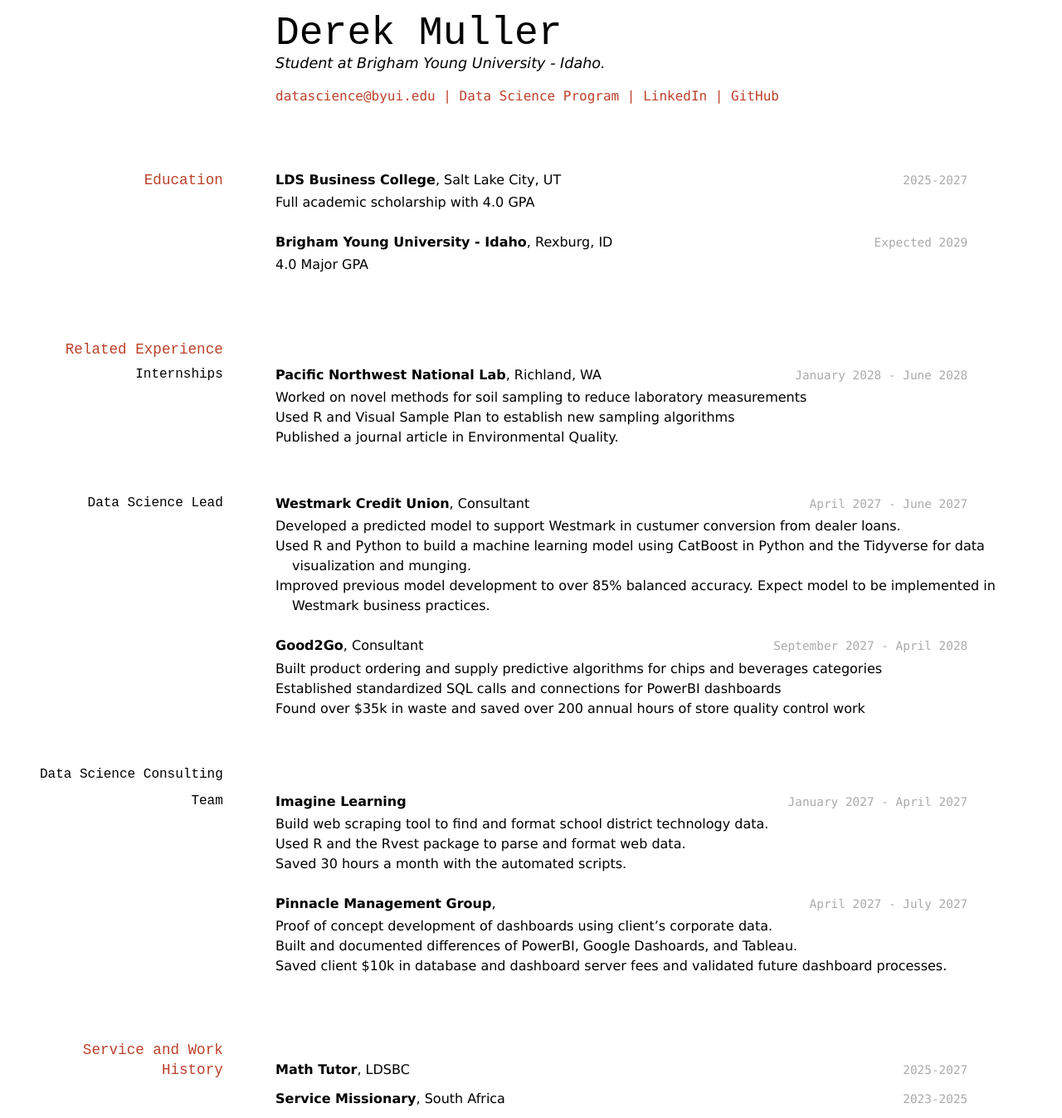
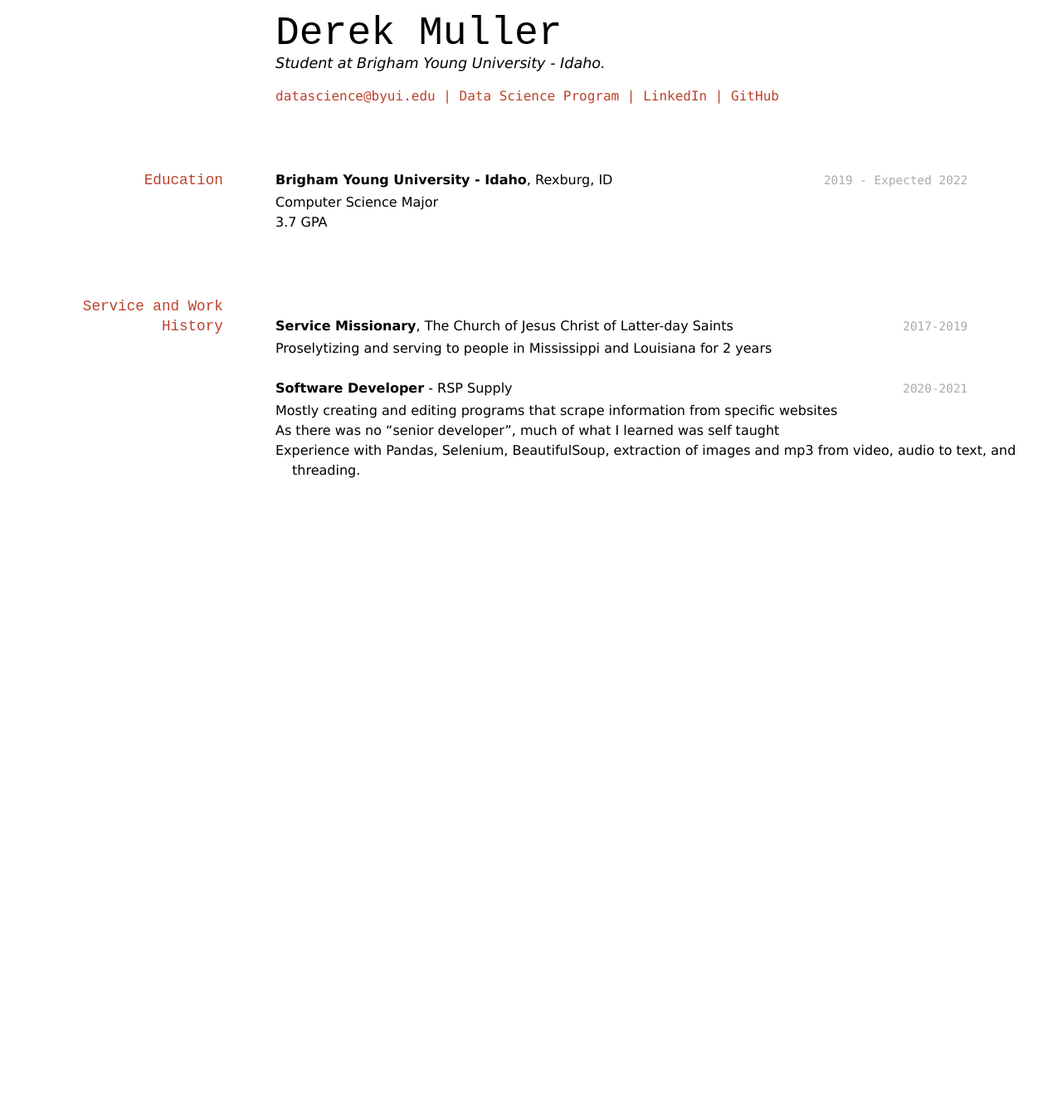
Before and after one commit to dtmuller55/muller_resume, a Jekyll site: the page built from docs/index.md, in a window 1280 px wide. Shown: the whole page at 83% size. Built offline with Jekyll 4.4.1, drawn with Linux system fonts in a browser that asks for light colours; after the commit the page ends 900 px from its top, so only the background shows below that.

Commit message:
Filled in resume information

```diff
--- a/docs/index.md
+++ b/docs/index.md
@@ -16,70 +16,24 @@ Student at Brigham Young University - Idaho.
 
 ## Education
 
-`2025-2027`
-__LDS Business College__, Salt Lake City, UT
-
-- Full academic scholarship with 4.0 GPA
-
-`Expected 2029`
+`2019 - Expected 2022`
 __Brigham Young University - Idaho__, Rexburg, ID
 
-- 4.0 Major GPA
-
-
-## Related Experience
-
-### Internships
-
-`January 2028 - June 2028`
-__Pacific Northwest National Lab__, Richland, WA
-
-- Worked on novel methods for soil sampling to reduce laboratory measurements
-- Used R and Visual Sample Plan to establish new sampling algorithms
-- Published a journal article in Environmental Quality.
-
-### Data Science Lead
-
-`April 2027 - June 2027`
-__Westmark Credit Union__, Consultant
-
-- Developed a predicted model to support Westmark in custumer conversion from dealer loans.
-- Used R and Python to build a machine learning model using CatBoost in Python and the Tidyverse for data visualization and munging.
-- Improved previous model development to over 85% balanced accuracy. Expect model to be implemented in Westmark business practices.
-
-`September 2027 - April 2028`
-__Good2Go__, Consultant
-
-- Built product ordering and supply predictive algorithms for chips and beverages categories
-- Established standardized SQL calls and connections for PowerBI dashboards
-- Found over $35k in waste and saved over 200 annual hours of store quality control work
-
-### Data Science Consulting Team
-
-`January 2027 - April 2027`
-__Imagine Learning__
-
-- Build web scraping tool to find and format school district technology data.
-- Used R and the Rvest package to parse and format web data.
-- Saved 30 hours a month with the automated scripts.
-
-`April 2027 - July 2027`
-__Pinnacle Management Group__,
-
-- Proof of concept development of dashboards using client's corporate data.
-- Built and documented differences of PowerBI, Google Dashoards, and Tableau.
-- Saved client $10k in database and dashboard server fees and validated future dashboard processes.
+- Computer Science Major
+- 3.7 GPA
 
 
 ## Service and Work History
 
-`2025-2027`
-__Math Tutor__, LDSBC
+`2017-2019`
+__Service Missionary__, The Church of Jesus Christ of Latter-day Saints
+- Proselytizing and serving to people in Mississippi and Louisiana for 2 years
 
-
-`2023-2025`
-__Service Missionary__, South Africa
-
+`2020-2021`
+__Software Developer__ - RSP Supply
+- Mostly creating and editing programs that scrape information from specific websites
+- As there was no "senior developer", much of what I learned was self taught
+- Experience with Pandas, Selenium, BeautifulSoup, extraction of images and mp3 from video, audio to text, and threading.
 
 
 <!-- ### Footer
```
